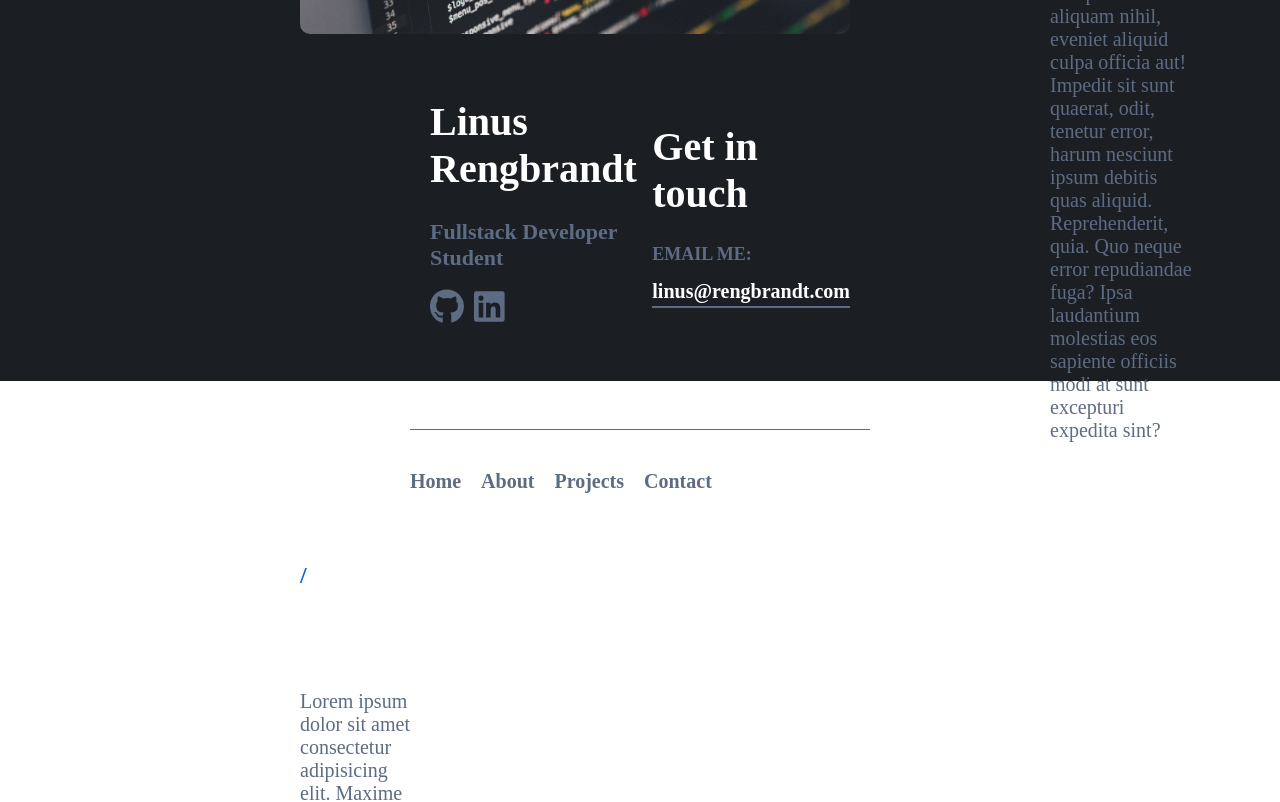
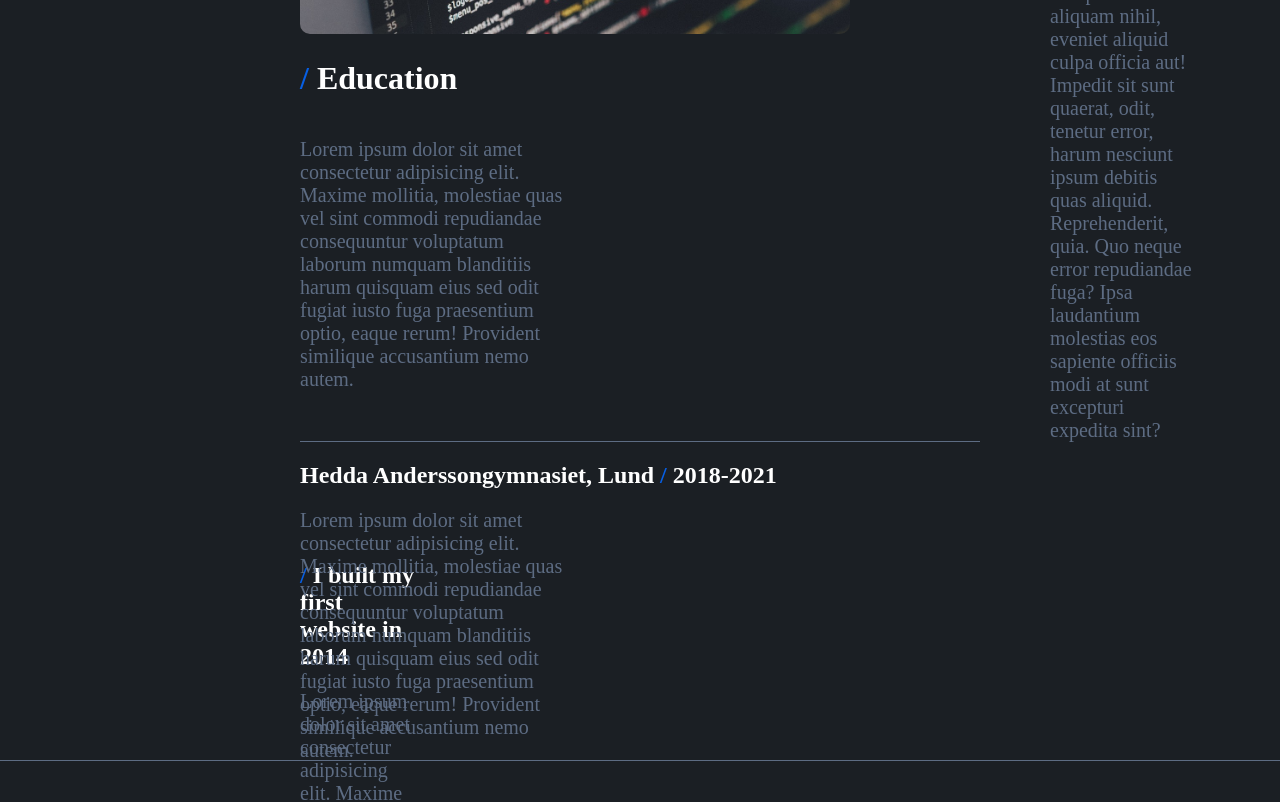
Before and after one commit to RogeSocial/Personal-Portfolio, a React (Vite) app in the folder client/: page /about in a window 1280 px wide. Shown: the part 1740-2542 px from the top of the page. Built offline with nearby package versions, Linux system fonts and the light colour scheme.

Commit message:
added a education container

```diff
--- a/client/src/pages/AboutPage.tsx
+++ b/client/src/pages/AboutPage.tsx
@@ -60,6 +60,40 @@ function AboutPage() {
           <img src={code2} alt="Code 2" width={550} className="rounded-image" />
         </div>
       </div>
+      <div className="education">
+        <h1>
+          <span className="highlight">/</span> Education
+        </h1>
+        <p>
+          Lorem ipsum dolor sit amet consectetur adipisicing elit. Maxime
+          mollitia, molestiae quas vel sint commodi repudiandae consequuntur
+          voluptatum laborum numquam blanditiis harum quisquam eius sed odit
+          fugiat iusto fuga praesentium optio, eaque rerum! Provident similique
+          accusantium nemo autem.
+        </p>
+        <div className="education-info">
+          <div className="education-info-card">
+            <h2>Hedda Anderssongymnasiet, Lund <span className="highlight">/</span> 2018-2021</h2>
+            <p>
+              Lorem ipsum dolor sit amet consectetur adipisicing elit. Maxime
+              mollitia, molestiae quas vel sint commodi repudiandae consequuntur
+              voluptatum laborum numquam blanditiis harum quisquam eius sed odit
+              fugiat iusto fuga praesentium optio, eaque rerum! Provident
+              similique accusantium nemo autem.
+            </p>
+          </div>
+          <div className="education-info-card">
+          <h2>Teknikhögskolan, Lund <span className="highlight">/</span> 2022-2024</h2>
+            <p>
+              Lorem ipsum dolor sit amet consectetur adipisicing elit. Maxime
+              mollitia, molestiae quas vel sint commodi repudiandae consequuntur
+              voluptatum laborum numquam blanditiis harum quisquam eius sed odit
+              fugiat iusto fuga praesentium optio, eaque rerum! Provident
+              similique accusantium nemo autem.
+            </p>
+          </div>
+        </div>
+      </div>
     </>
   );
 }
--- a/client/src/styling/about-page.css
+++ b/client/src/styling/about-page.css
@@ -67,3 +67,34 @@
     align-items: center;
     margin-top: 80px;
 }
+
+/* Third container */
+
+.education {
+    display: flex;
+    flex-direction: column;
+    height: 100vh;
+    background-color: #1B1F24;
+    padding-left: 300px;
+    padding-right: 300px;
+    color: white;
+}
+
+.education h1 {
+    margin-top: 100px;
+}
+
+.education p {
+    color: #5d6c83;
+    font-size: 20px;
+    margin-right: 60%;
+    margin-bottom: 50px;
+}
+
+.education-info {
+    border-top: 1px solid #5d6c83;
+}
+
+.education-info-card {
+    border-bottom: 1px solid #5d6c83;
+}
```
